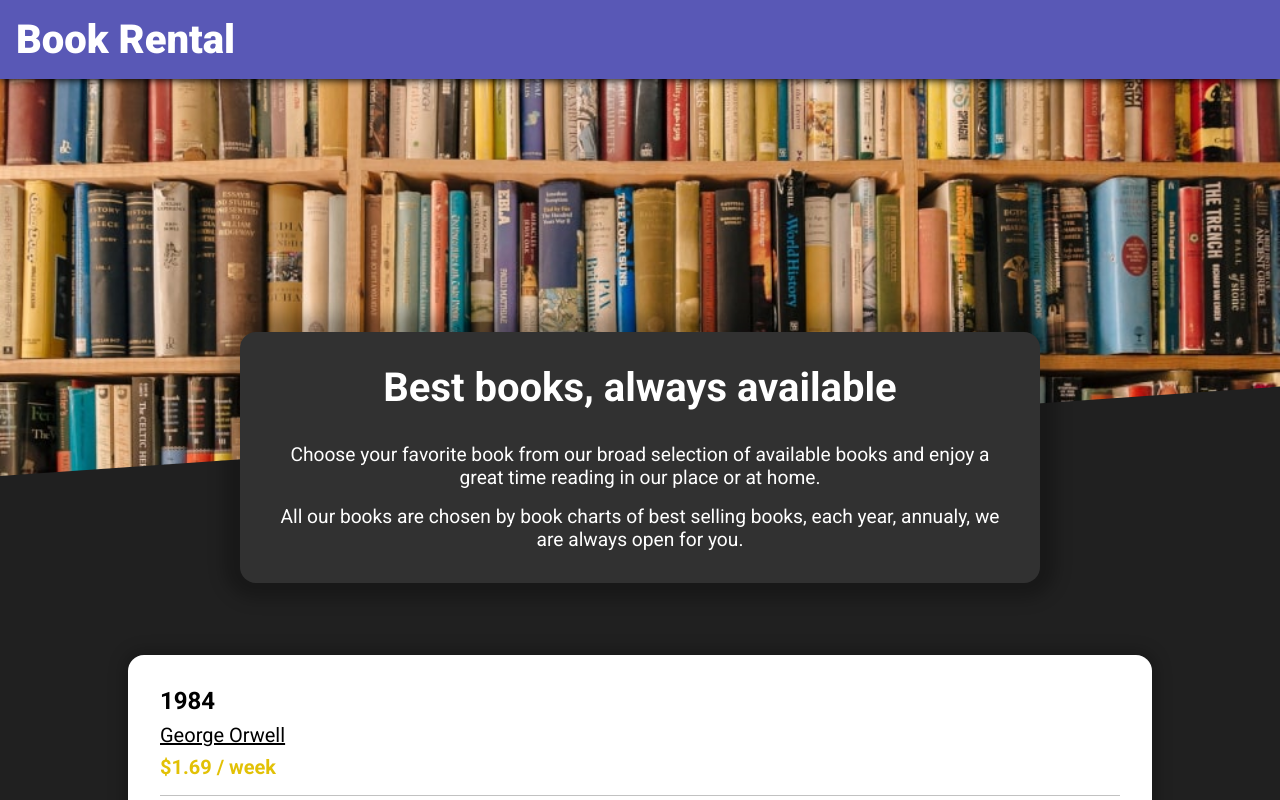
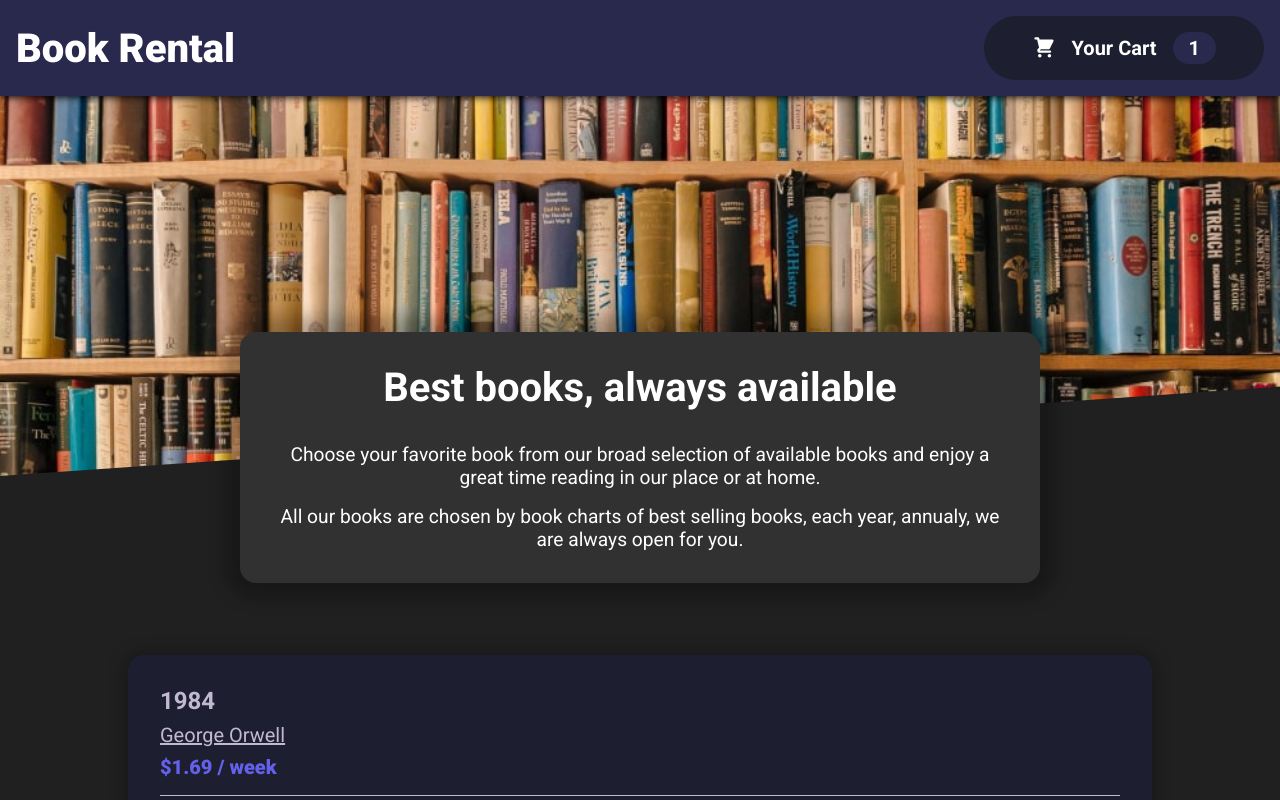
Before and after one commit to Szarlej4/react-books-cart, a React (Create React App) app: page / in a window 1280 px wide. Shown: the top 800 px of the page. Built offline with nearby package versions, Linux system fonts and the light colour scheme.

Commit message:
Changed styles a bit, added Cart component

```diff
--- /dev/null
+++ b/src/assets/images/icons/CartIcon.js
@@ -0,0 +1,13 @@
+const CartIcon = () => {
+	return (
+		<svg
+			height="1.5rem"
+			xmlns="http://www.w3.org/2000/svg"
+			viewBox="0 0 20 20"
+			fill="currentColor">
+			<path d="M3 1a1 1 0 000 2h1.22l.305 1.222a.997.997 0 00.01.042l1.358 5.43-.893.892C3.74 11.846 4.632 14 6.414 14H15a1 1 0 000-2H6.414l1-1H14a1 1 0 00.894-.553l3-6A1 1 0 0017 3H6.28l-.31-1.243A1 1 0 005 1H3zM16 16.5a1.5 1.5 0 11-3 0 1.5 1.5 0 013 0zM6.5 18a1.5 1.5 0 100-3 1.5 1.5 0 000 3z" />
+		</svg>
+	);
+};
+
+export default CartIcon;
--- /dev/null
+++ b/src/components/Cart/Cart.js
@@ -0,0 +1,14 @@
+import styles from "./Cart.module.css";
+import CartIcon from "../../assets/images/icons/CartIcon";
+
+const Cart = () => {
+	return (
+		<div className={styles.cart}>
+			<CartIcon />
+			<p className={styles.cart__text}>Your Cart</p>
+			<p className={styles.cart__amount}>1</p>
+		</div>
+	);
+};
+
+export default Cart;
--- /dev/null
+++ b/src/components/Cart/Cart.module.css
@@ -0,0 +1,48 @@
+.cart {
+	align-items: center;
+	background: var(--night-blue);
+	border-radius: var(--medium-border-radius);
+	color: white;
+	cursor: pointer;
+	display: flex;
+	gap: 1rem;
+	padding: var(--default-padding) var(--big-padding);
+	transition: filter 0.2s ease-in;
+}
+
+.cart:hover {
+	filter: brightness(0.9);
+}
+
+.cart:active {
+	filter: none;
+}
+
+.cart__text {
+	font-size: 1.25rem;
+	font-weight: bold;
+	white-space: nowrap;
+}
+
+.cart__amount {
+	background: var(--dark-blue);
+	border-radius: var(--default-border-radius);
+	font-size: 1.25rem;
+	font-weight: bold;
+	padding: var(--little-padding) var(--default-padding);
+}
+
+@media (max-width: 768px) {
+	.cart > * {
+		font-size: 1rem;
+	}
+	.cart {
+		padding: var(--default-padding) var(--medium-padding);
+	}
+}
+
+@media (max-width: 432px) {
+	.cart__text {
+		display: none;
+	}
+}
--- a/src/components/UI/Header.js
+++ b/src/components/UI/Header.js
@@ -1,5 +1,22 @@
 import styles from "./Header.module.css";
 import library from "../../assets/images/library-background.jpg";
+import Cart from "../Cart/Cart";
+
+const HeroText = () => {
+	return (
+		<div className={styles.desc}>
+			<p className={styles.desc__title}>Best books, always available</p>
+			<p className={styles.desc__desc}>
+				Choose your favorite book from our broad selection of available
+				books and enjoy a great time reading in our place or at home.
+			</p>
+			<p className={styles.desc__desc}>
+				All our books are chosen by book charts of best selling books,
+				each year, annualy, we are always open for you.
+			</p>
+		</div>
+	);
+};
 
 const Header = () => {
 	return (
@@ -9,7 +26,7 @@ const Header = () => {
 					<a href="/" className={styles.nav__logo}>
 						Book Rental
 					</a>
-					{/* <Card /> */}
+					<Cart />
 				</div>
 			</section>
 			<div className={styles.imgWrapper}>
@@ -19,20 +36,7 @@ const Header = () => {
 					className={styles.backgroundImg}
 				/>
 			</div>
-			<div className={styles.desc}>
-				<p className={styles.desc__title}>
-					Best books, always available
-				</p>
-				<p className={styles.desc__desc}>
-					Choose your favorite book from our broad selection of
-					available books and enjoy a great time reading in our place
-					or at home.
-				</p>
-				<p className={styles.desc__desc}>
-					All our books are chosen by book charts of best selling
-					books, each year, annualy, we are always open for you.
-				</p>
-			</div>
+			<HeroText />
 		</header>
 	);
 };
--- a/src/components/UI/Header.module.css
+++ b/src/components/UI/Header.module.css
@@ -4,7 +4,7 @@ header {
 }
 
 .nav {
-	background: var(--blue);
+	background: var(--dark-blue);
 	box-shadow: var(--strongest-box-shadow);
 	left: 0;
 	padding: var(--default-padding);
@@ -31,6 +31,7 @@ header {
 }
 
 .nav__wrapper {
+	align-items: center;
 	display: flex;
 	height: min-content;
 	justify-content: space-between;
@@ -92,8 +93,11 @@ header {
 }
 
 @media (max-width: 768px) {
+	.nav {
+		padding: var(--default-padding) var(--small-padding);
+	}
 	.nav__logo {
-		font-size: 1.5rem;
+		font-size: 2rem;
 	}
 	.desc__title {
 		font-size: 2rem;
--- a/src/components/books/BookItem.module.css
+++ b/src/components/books/BookItem.module.css
@@ -1,7 +1,8 @@
 .bookItem {
 	align-items: start;
+	color: rgb(193, 185, 209);
 	display: flex;
-	border-bottom: 1px solid #c1c1c1;
+	border-bottom: 1px solid rgb(193, 185, 209);
 	flex-direction: column;
 	gap: 0.5rem;
 	padding-bottom: var(--default-padding);
@@ -18,7 +19,7 @@
 }
 
 .bookPrice {
-	color: rgb(226, 193, 6);
+	color: var(--light-blue);
 	font-size: 1.25rem;
-	font-weight: bold;
+	font-weight: 900;
 }
--- a/src/components/books/BookList.module.css
+++ b/src/components/books/BookList.module.css
@@ -1,5 +1,5 @@
 .bookList__section {
-	background: white;
+	background: var(--night-blue);
 	border-radius: var(--default-border-radius);
 	box-shadow: 0 0 1rem 0.25rem rgba(0, 0, 0, 0.25);
 	margin: -7.5rem auto;
--- a/src/index.css
+++ b/src/index.css
@@ -3,6 +3,9 @@
 	--background-dark: #202020;
 	--background-light: #313131;
 	--blue: #5958b6;
+	--light-blue: #6360e9;
+	--dark-blue: #29294e;
+	--night-blue: #1e1e31;
 	/* border-radius */
 	--small-border-radius: 0.5rem;
 	--default-border-radius: 1rem;
@@ -16,9 +19,11 @@
 	--default-margin: 1rem;
 	--medium-margin: 2rem;
 	/* padding */
+	--little-padding: 0.25rem;
 	--small-padding: 0.5rem;
 	--default-padding: 1rem;
 	--medium-padding: 2rem;
+	--big-padding: 3rem;
 }
 
 *,
```
